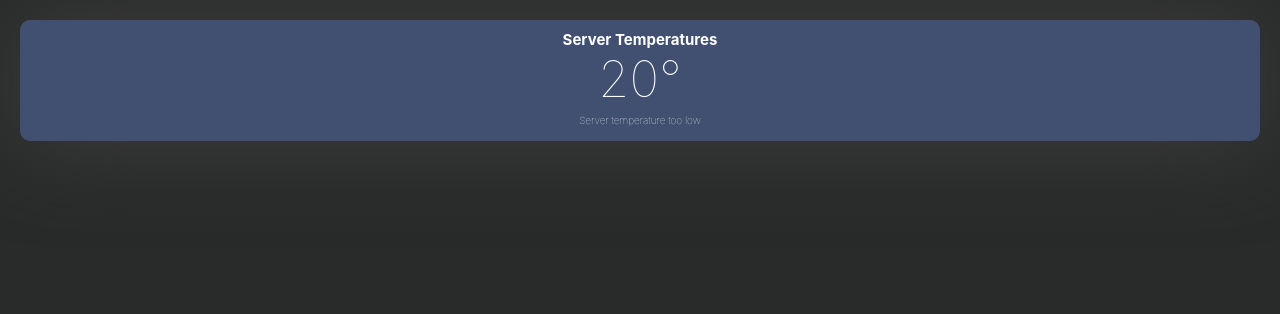
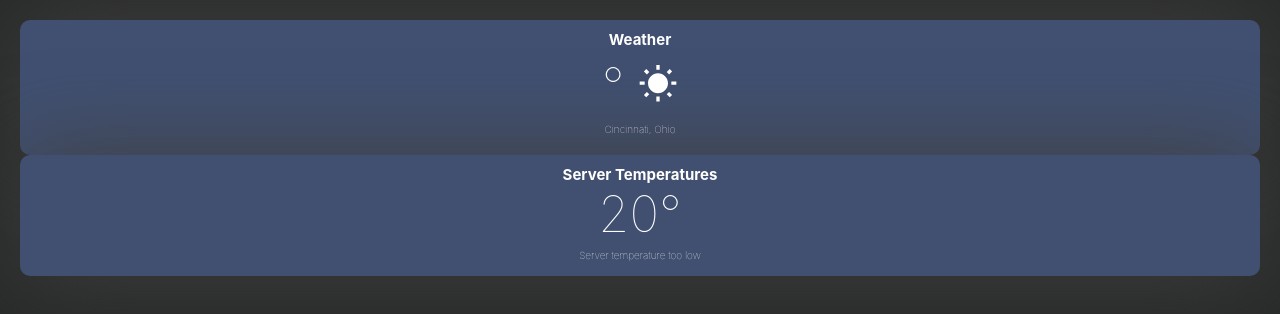
Before and after one commit to nishilfaldu/no-remainder, a React (Create React App) app in the folder frontend/: page / in a window 1280 px wide. Shown: the top 314 px of the page. Built offline with nearby package versions, Linux system fonts and the light colour scheme; no server answers; the HTML template or start-up script is replaced by a standard one.

Commit message:
added weather card

```diff
--- a/frontend/src/App.js
+++ b/frontend/src/App.js
@@ -6,7 +6,7 @@ import WeatherCard from './components/WeatherCard';
 function App() {
   return (
     <div className="App">
-      {/* <WeatherCard></WeatherCard> */}
+      <WeatherCard></WeatherCard>
       <ServerCard></ServerCard>
     </div>
   );
```
